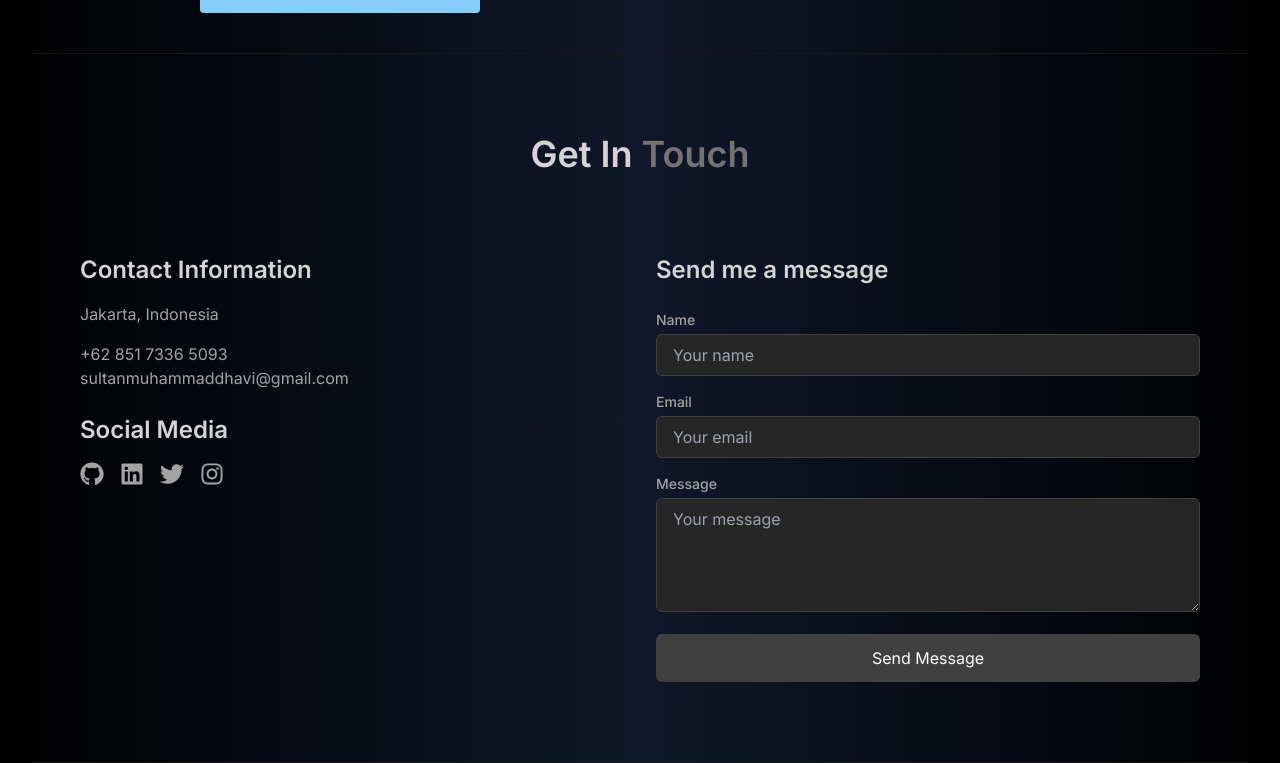
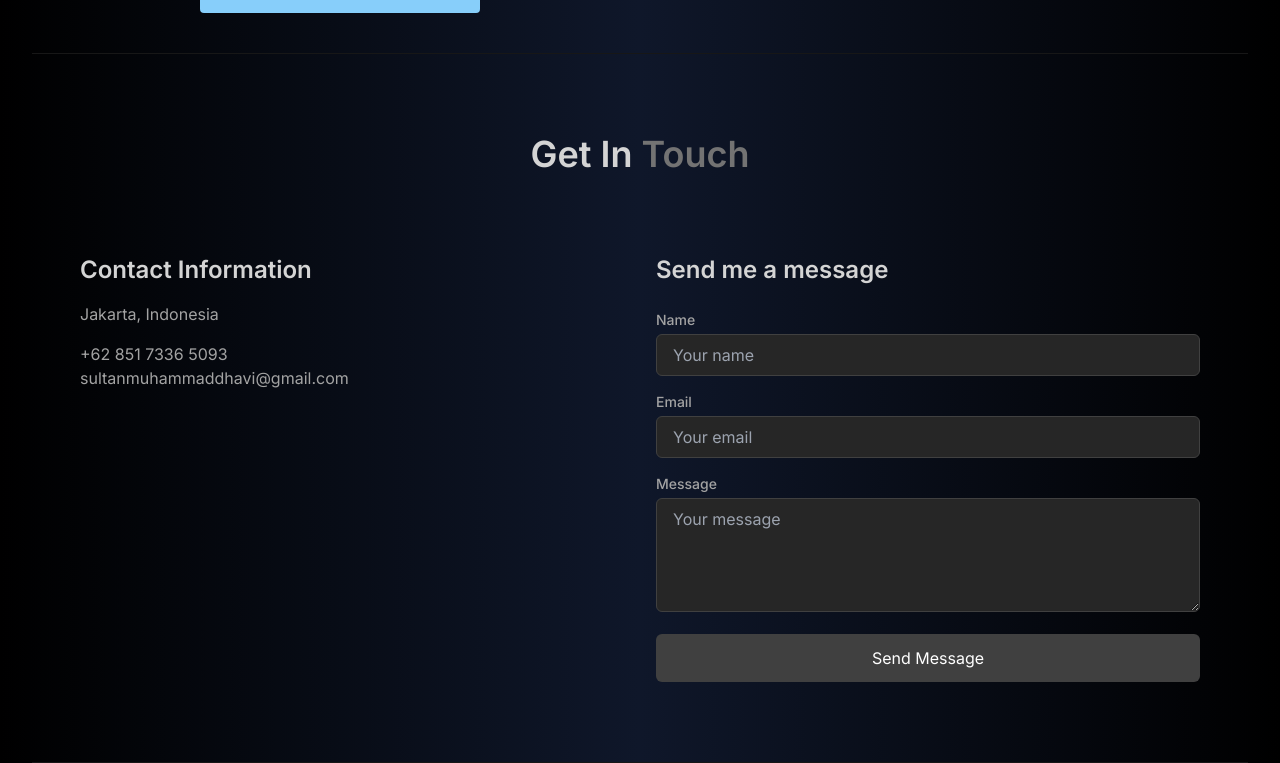
Before and after one commit to dhavisiregar/portfolio, a React (Vite) app: page / in a window 1280 px wide. Shown: the part 5675-6438 px from the top of the page. Built offline with nearby package versions, Linux system fonts and the light colour scheme.

Commit message:
delete: socmed in contact

```diff
--- a/src/components/Contact.jsx
+++ b/src/components/Contact.jsx
@@ -96,44 +96,6 @@ const Contact = () => {
               {CONTACT.email}
             </a>
           </div>
-
-          <div className="space-y-4">
-            <h3 className="text-2xl font-semibold">Social Media</h3>
-            <div className="flex space-x-4">
-              <a
-                href="https://github.com/dhavisiregar"
-                target="_blank"
-                rel="noopener noreferrer"
-                className="text-neutral-400 hover:text-white transition-colors z-10"
-              >
-                <FaGithub size={24} />
-              </a>
-              <a
-                href="https://linkedin.com/in/sultan-muhammad-dhavi"
-                target="_blank"
-                rel="noopener noreferrer"
-                className="text-neutral-400 hover:text-white transition-colors z-10"
-              >
-                <FaLinkedin size={24} />
-              </a>
-              <a
-                href="https://twitter.com/plagoande"
-                target="_blank"
-                rel="noopener noreferrer"
-                className="text-neutral-400 hover:text-white transition-colors z-10"
-              >
-                <FaTwitter size={24} />
-              </a>
-              <a
-                href="https://www.instagram.com/dhavisiregar/"
-                target="_blank"
-                rel="noopener noreferrer"
-                className="text-neutral-400 hover:text-white transition-colors z-10"
-              >
-                <FaInstagram size={24} />
-              </a>
-            </div>
-          </div>
         </motion.div>
 
         {/* Contact Form */}
```
